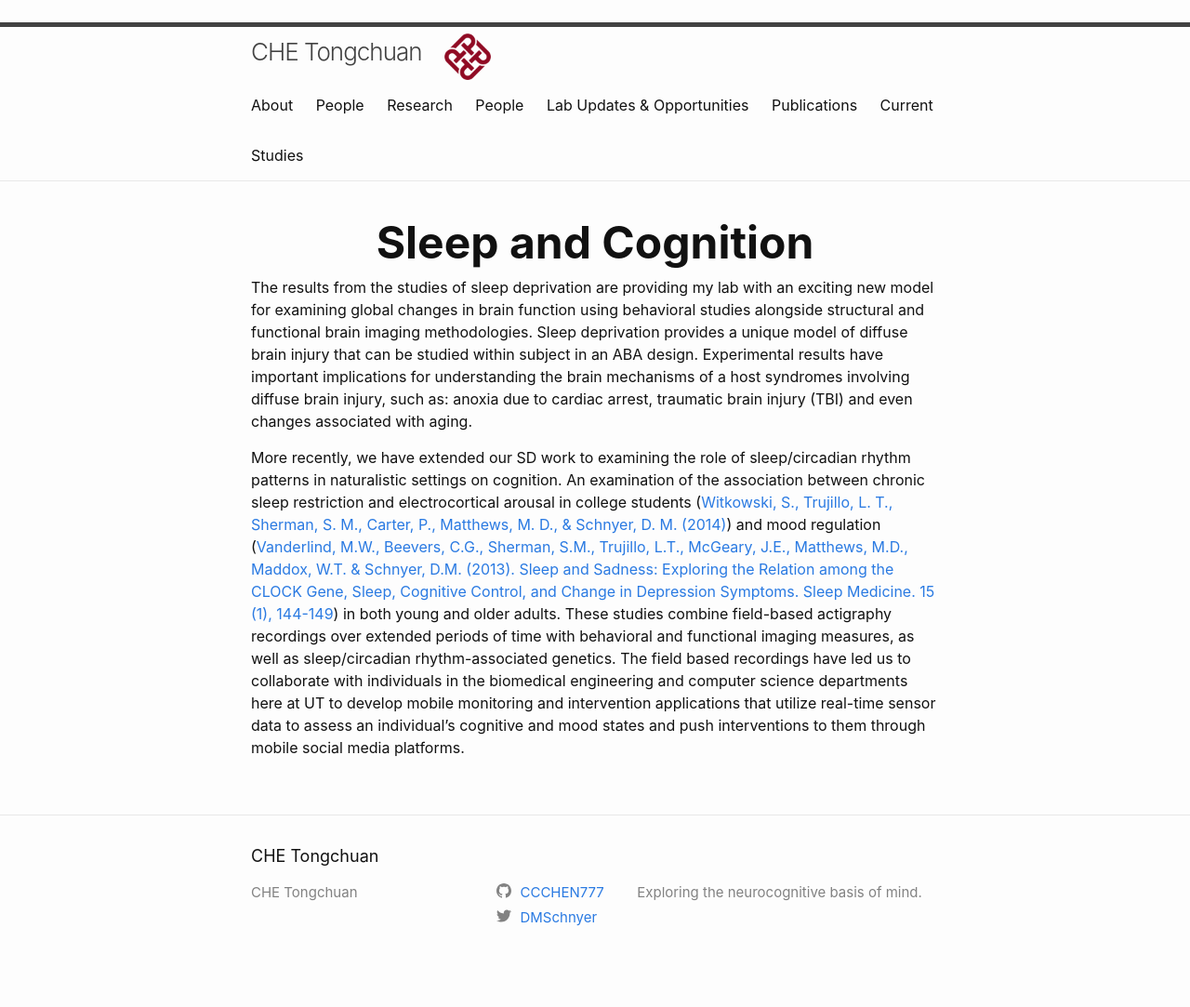
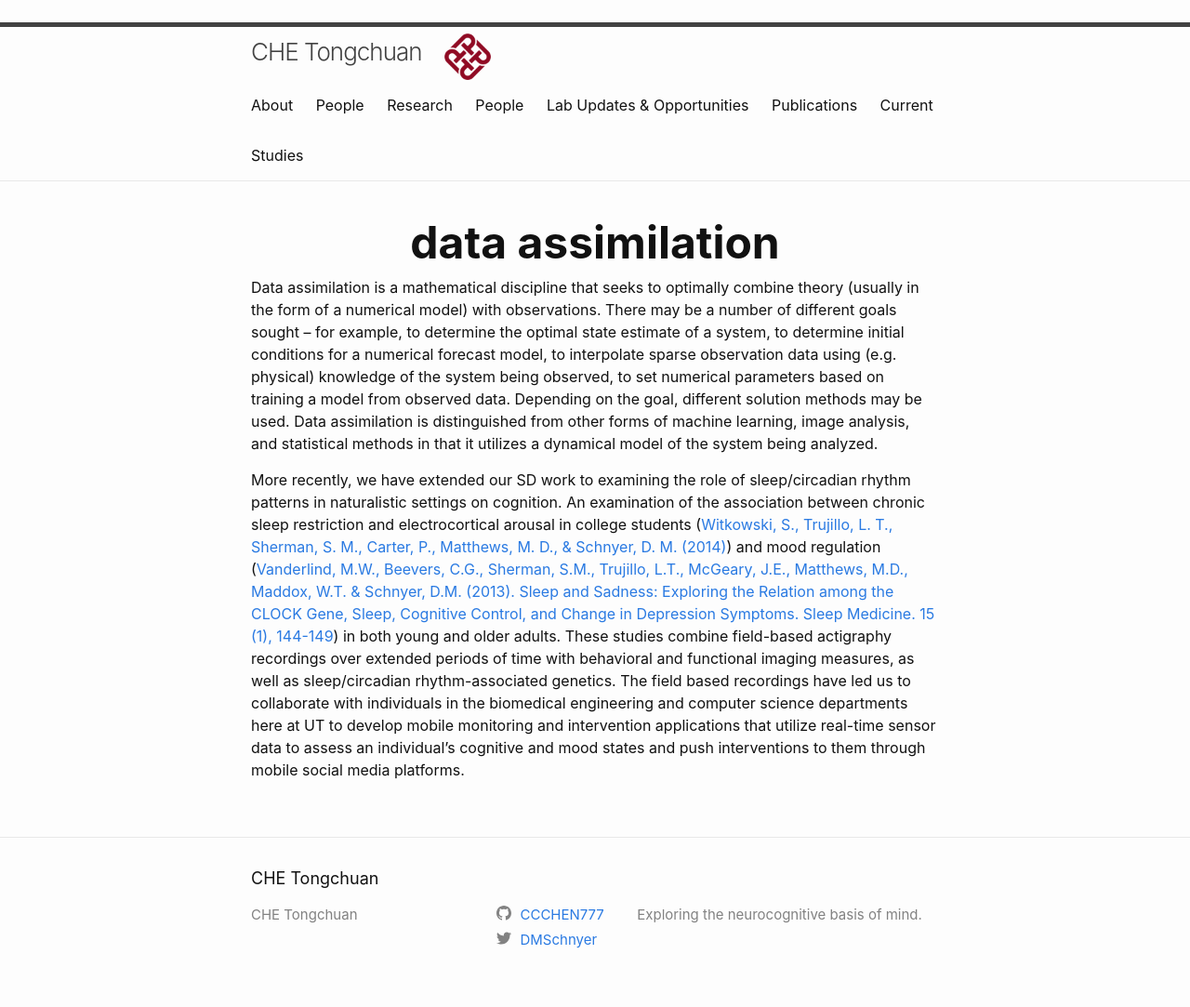
Before and after one commit to CCCHEN777/CCCHEN777.github.io, a Jekyll site: the page built from research/data-assimilation.md, in a window 1280 px wide. Shown: the whole page at 93% size. Built offline with Jekyll 4.4.1, drawn with Linux system fonts in a browser that asks for light colours; nearby versions of some CDN libraries; before the commit the page ends 1059 px from its top, so only the background shows below that.

Commit message:
Update and rename sleep-and-cognition.md to data-assimilation.md

```diff
--- a/research/sleep-and-cognition.md
+++ b/research/data-assimilation.md
@@ -1,8 +1,8 @@
 ---
 layout: research
-area: "Sleep and Cognition"
-permalink: /research/sleep-and-cognition/
+area: "data assimilation"
+permalink: /research/data-assimilation/
 ---
-The results from the studies of sleep deprivation are providing my lab with an exciting new model for examining global changes in brain function using behavioral studies alongside structural and functional brain imaging methodologies. Sleep deprivation provides a unique model of diffuse brain injury that can be studied within subject in an ABA design. Experimental results have important implications for understanding the brain mechanisms of a host syndromes involving diffuse brain injury, such as: anoxia due to cardiac arrest, traumatic brain injury (TBI) and even changes associated with aging. <br>
+Data assimilation is a mathematical discipline that seeks to optimally combine theory (usually in the form of a numerical model) with observations. There may be a number of different goals sought – for example, to determine the optimal state estimate of a system, to determine initial conditions for a numerical forecast model, to interpolate sparse observation data using (e.g. physical) knowledge of the system being observed, to set numerical parameters based on training a model from observed data. Depending on the goal, different solution methods may be used. Data assimilation is distinguished from other forms of machine learning, image analysis, and statistical methods in that it utilizes a dynamical model of the system being analyzed. <br>
 
 More recently, we have extended our SD work to examining the role of sleep/circadian rhythm patterns in naturalistic settings on cognition. An examination of the association between chronic sleep restriction and electrocortical arousal in college students ([Witkowski, S., Trujillo, L. T., Sherman, S. M., Carter, P., Matthews, M. D., & Schnyer, D. M. (2014)](https://www.ncbi.nlm.nih.gov/pubmed/25043966)) and mood regulation ([Vanderlind, M.W., Beevers, C.G., Sherman, S.M., Trujillo, L.T., McGeary, J.E., Matthews, M.D., Maddox, W.T. & Schnyer, D.M. (2013). Sleep and Sadness: Exploring the Relation among the CLOCK Gene, Sleep, Cognitive Control, and Change in Depression Symptoms. Sleep Medicine. 15 (1), 144-149](https://www.ncbi.nlm.nih.gov/pubmed/24332565)) in both young and older adults. These studies combine field-based actigraphy recordings over extended periods of time with behavioral and functional imaging measures, as well as sleep/circadian rhythm-associated genetics. The field based recordings have led us to collaborate with individuals in the biomedical engineering and computer science departments here at UT to develop mobile monitoring and intervention applications that utilize real-time sensor data to assess an individual’s cognitive and mood states and push interventions to them through mobile social media platforms.
```
